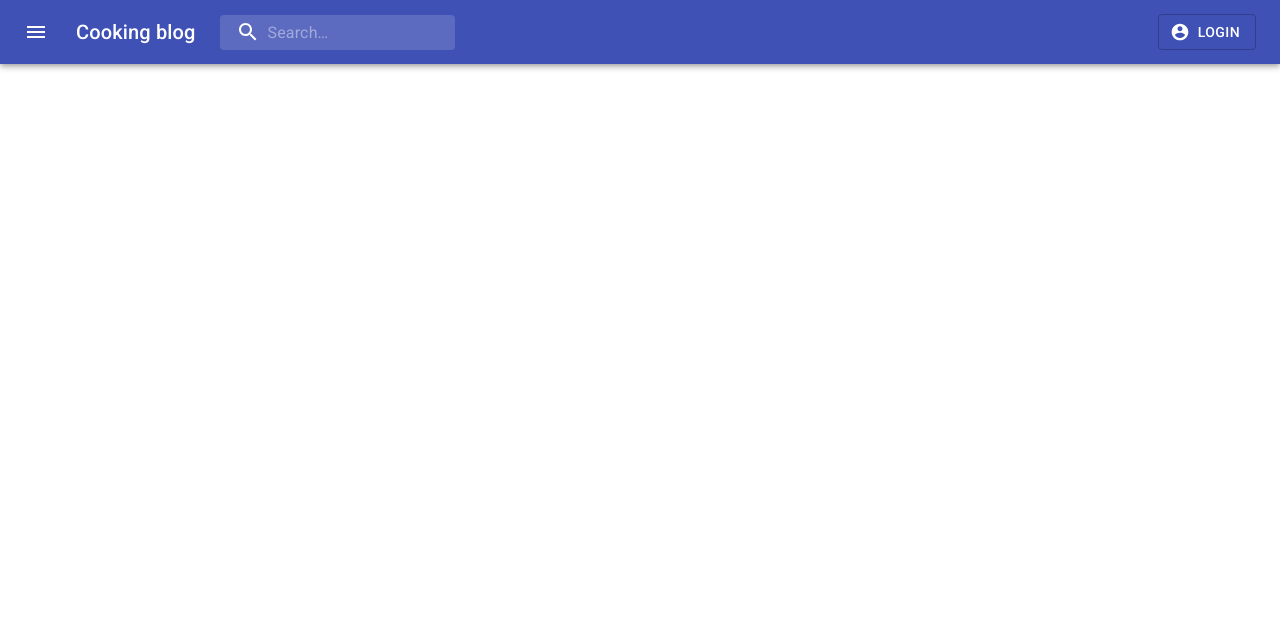
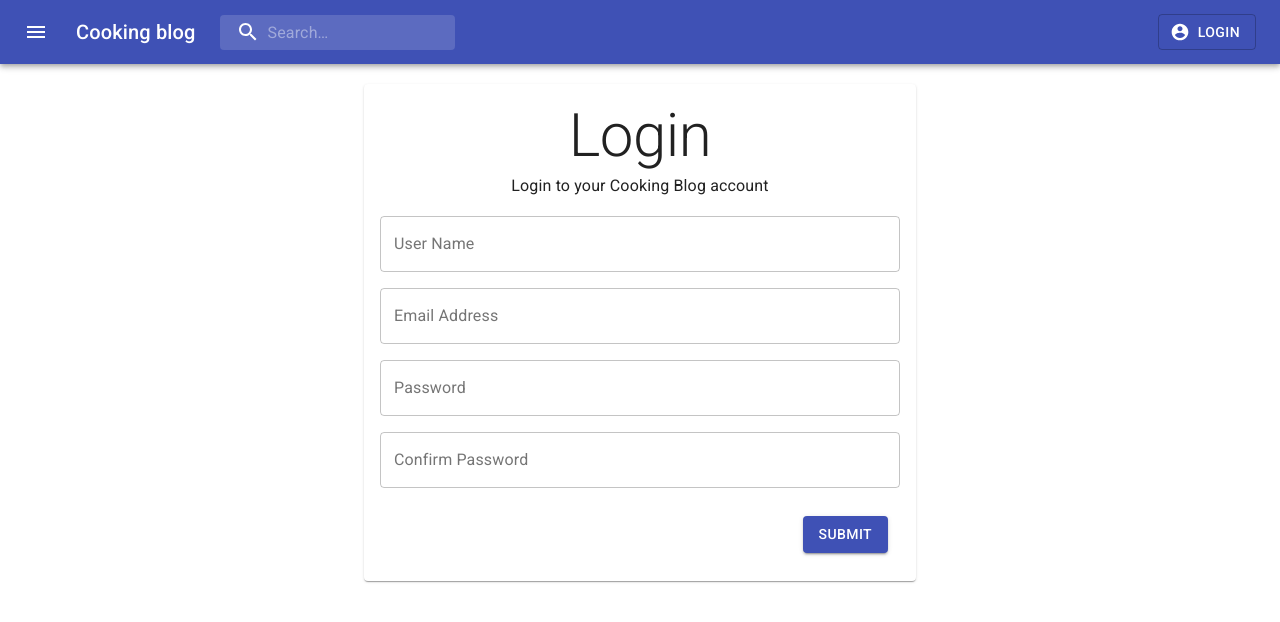
Before and after one commit to NguyenVuNhan/cooking-blog-v1, a React (Create React App) app in the folder client/: page /register in a window 1280 px wide. Shown: the top 622 px of the page. Built offline with nearby package versions, Linux system fonts and the light colour scheme.

Commit message:
Add Register

```diff
--- a/client/src/App.js
+++ b/client/src/App.js
@@ -8,6 +8,8 @@ import Container from "@material-ui/core/Container";
 import Navbar from "./components/layout/Navbar";
 import Landing from "./components/layout/Landing";
 import Login from "./components/auth/Login";
+import Register from "./components/auth/Register";
+
 function App() {
 	return (
 		<Router>
@@ -16,7 +18,8 @@ function App() {
 				<Route exact path="/" component={Landing} />
 				<Container maxWidth="sm">
 					<Route exact path="/login" component={Login} />
-				</Container>{" "}
+					<Route exact path="/register" component={Register} />
+				</Container>
 			</ThemeProvider>
 		</Router>
 	);
--- a/client/src/actions/authActions.js
+++ b/client/src/actions/authActions.js
@@ -1,19 +1,31 @@
 import axios from "axios";
-import { LOGIN_REQUEST, LOGOUT_REQUEST, SET_CURRENT_USER } from "./types";
+import {
+	LOGIN_REQUEST,
+	REGISTER_REQUEST,
+	LOGOUT_REQUEST,
+	SET_CURRENT_USER
+} from "./types";
 
-export const loginUser = newUser => axios.post("/api/users/login", newUser);
+export const loginUser = user => axios.post("/api/users/login", user);
+export const registerUser = user => axios.post("/api/users/register", user);
 
-export const loginRequest = newUser => ({
+export const loginRequest = user => ({
 	type: LOGIN_REQUEST,
-	newUser
+	user
+});
+
+export const registerRequest = (user, history) => ({
+	type: REGISTER_REQUEST,
+	user,
+	history
+});
+
+export const logoutRequest = history => ({
+	type: LOGOUT_REQUEST,
+	history
 });
 
 export const setCurrentUser = user => ({
 	type: SET_CURRENT_USER,
 	payload: user
 });
-
-export const logoutRequest = history => ({
-	type: LOGOUT_REQUEST,
-	history
-});
--- a/client/src/actions/types.js
+++ b/client/src/actions/types.js
@@ -1,5 +1,6 @@
 // Auth
 export const LOGIN_REQUEST = "LOGIN_REQUEST";
+export const REGISTER_REQUEST = "REGISTER_REQUEST";
 export const LOGOUT_REQUEST = "LOGOUT_REQUEST";
 export const SET_CURRENT_USER = "SET_CURRENT_USER";
 
--- a/client/src/components/auth/Login/index.js
+++ b/client/src/components/auth/Login/index.js
@@ -1,7 +1,7 @@
 import React from "react";
 import { useSelector, useDispatch } from "react-redux";
 import { useForm } from "react-hook-form";
-import { Redirect } from "react-router-dom";
+import { Redirect, useHistory } from "react-router-dom";
 import TextField from "@material-ui/core/TextField";
 import Typography from "@material-ui/core/Typography";
 import Paper from "@material-ui/core/Paper";
@@ -12,10 +12,11 @@ import isEmpty from "../../../utils/isEmpty";
 import { loginRequest } from "../../../actions/authActions";
 
 const Login = () => {
+	const dispatch = useDispatch();
+	const history = useHistory();
 	const { handleSubmit, register } = useForm();
 	const errors = useSelector(state => state.errors);
 	const isAuthenticated = useSelector(state => state.auth.isAuthenticated);
-	const dispatch = useDispatch();
 
 	if (isAuthenticated) {
 		return <Redirect to="/" />;
@@ -27,7 +28,7 @@ const Login = () => {
 
 	return (
 		<form noValidate onSubmit={handleSubmit(onSubmit)}>
-			<Paper style={{ padding: 16, marginTop: 20 }}>
+			<Paper elevation={24} style={{ padding: 16, marginTop: 80 }}>
 				<Grid container alignItems="flex-start" spacing={2}>
 					<Grid item xs={12}>
 						<Typography variant="h2" align="center" noWrap>
@@ -65,7 +66,19 @@ const Login = () => {
 							}
 						/>
 					</Grid>
-					<Grid item style={{ marginTop: 16 }}>
+					<Grid
+						container
+						direction="row"
+						justify="space-between"
+						alignItems="center"
+						style={{ padding: 20 }}
+					>
+						<Button
+							color="primary"
+							onClick={() => history.push("/register")}
+						>
+							Create Account
+						</Button>
 						<Button
 							variant="contained"
 							color="primary"
--- a/client/src/components/auth/Register/index.js
+++ b/client/src/components/auth/Register/index.js
@@ -1,7 +1,7 @@
 import React from "react";
 import { useSelector, useDispatch } from "react-redux";
+import { Redirect, useHistory } from "react-router-dom";
 import { useForm } from "react-hook-form";
-import { Redirect } from "react-router-dom";
 import TextField from "@material-ui/core/TextField";
 import Typography from "@material-ui/core/Typography";
 import Paper from "@material-ui/core/Paper";
@@ -9,20 +9,21 @@ import Grid from "@material-ui/core/Grid";
 import Button from "@material-ui/core/Button";
 
 import isEmpty from "../../../utils/isEmpty";
-import { loginRequest } from "../../../actions/authActions";
+import { registerRequest } from "../../../actions/authActions";
 
 const Login = () => {
+	const history = useHistory();
+	const dispatch = useDispatch();
 	const { handleSubmit, register } = useForm();
 	const errors = useSelector(state => state.errors);
 	const isAuthenticated = useSelector(state => state.auth.isAuthenticated);
-	const dispatch = useDispatch();
 
 	if (isAuthenticated) {
 		return <Redirect to="/" />;
 	}
 
 	const onSubmit = data => {
-		dispatch(loginRequest(data));
+		dispatch(registerRequest(data, history));
 	};
 
 	return (
@@ -41,8 +42,21 @@ const Login = () => {
 						<TextField
 							fullWidth
 							inputRef={register}
+							name="name"
+							label="User Name"
+							variant="outlined"
+							error={!isEmpty(errors.name)}
+							helperText={
+								!isEmpty(errors.name) ? errors.name : ""
+							}
+						/>
+					</Grid>
+					<Grid item xs={12}>
+						<TextField
+							fullWidth
+							inputRef={register}
 							name="email"
-							placeholder="Email Address"
+							label="Email Address"
 							type="email"
 							variant="outlined"
 							error={!isEmpty(errors.email)}
@@ -56,7 +70,7 @@ const Login = () => {
 							fullWidth
 							inputRef={register}
 							name="password"
-							placeholder="Password"
+							label="Password"
 							variant="outlined"
 							error={!isEmpty(errors.password)}
 							type="password"
@@ -65,7 +79,29 @@ const Login = () => {
 							}
 						/>
 					</Grid>
-					<Grid item style={{ marginTop: 16 }}>
+					<Grid item xs={12}>
+						<TextField
+							fullWidth
+							inputRef={register}
+							name="password2"
+							label="Confirm Password"
+							variant="outlined"
+							error={!isEmpty(errors.password2)}
+							type="password"
+							helperText={
+								!isEmpty(errors.password2)
+									? errors.password2
+									: ""
+							}
+						/>
+					</Grid>
+					<Grid
+						container
+						direction="row"
+						justify="flex-end"
+						alignItems="center"
+						style={{ padding: 20 }}
+					>
 						<Button
 							variant="contained"
 							color="primary"
--- a/client/src/components/layout/Navbar/index.js
+++ b/client/src/components/layout/Navbar/index.js
@@ -115,7 +115,7 @@ const Navbar = () => {
 						className={classes.title}
 						variant="h6"
 						noWrap
-						onClick={toLanding}
+						onClick={() => history.push("/")}
 					>
 						Cooking blog
 					</Typography>
--- a/client/src/index.js
+++ b/client/src/index.js
@@ -12,6 +12,7 @@ import rootReducer from "./reducers";
 import rootSaga from "./sagas";
 import { setCurrentUser, logoutRequest } from "./actions/authActions";
 import setAuthToken from "./utils/setAuthToken";
+import clearAuthToken from "./utils/clearAuthToken";
 
 const initialState = {};
 const sagaMiddleware = createSagaMiddleware();
@@ -35,9 +36,7 @@ if (localStorage.jwtToken) {
 
 	const currentTime = Date.now() / 1000;
 	if (currentTime > decoded.exp) {
-		store.dispatch(logoutRequest());
-
-		window.location.href = "/login";
+		clearAuthToken();
 	}
 }
 
--- a/client/src/sagas/authSaga.js
+++ b/client/src/sagas/authSaga.js
@@ -1,16 +1,25 @@
 import jwt_decode from "jwt-decode";
 import { take, call, put } from "redux-saga/effects";
 
-import { LOGIN_REQUEST, LOGOUT_REQUEST } from "../actions/types";
+import {
+	LOGIN_REQUEST,
+	REGISTER_REQUEST,
+	LOGOUT_REQUEST
+} from "../actions/types";
 import setAuthToken from "../utils/setAuthToken";
-import { loginUser, setCurrentUser } from "../actions/authActions";
+import clearAuthToken from "../utils/clearAuthToken";
 import { setErrors } from "../actions/errorActions";
+import {
+	loginUser,
+	registerUser,
+	setCurrentUser
+} from "../actions/authActions";
 
 export function* loginFlow() {
 	while (true) {
-		const { newUser } = yield take(LOGIN_REQUEST);
+		const { user } = yield take(LOGIN_REQUEST);
 		try {
-			const res = yield call(loginUser, newUser);
+			const res = yield call(loginUser, user);
 			if (res.data) {
 				const { token } = res.data;
 				localStorage.setItem("jwtToken", token);
@@ -18,6 +27,7 @@ export function* loginFlow() {
 				const decoded = jwt_decode(token);
 
 				yield put(setCurrentUser(decoded));
+				yield put(setErrors({}));
 			}
 		} catch (err) {
 			yield put(setErrors(err.response.data));
@@ -25,11 +35,23 @@ export function* loginFlow() {
 	}
 }
 
+export function* registerFlow() {
+	while (true) {
+		const { user, history } = yield take(REGISTER_REQUEST);
+		try {
+			yield call(registerUser, user);
+
+			yield history.push("/login");
+			yield put(setErrors({}));
+		} catch (err) {
+			yield put(setErrors(err.response.data));
+		}
+	}
+}
 export function* logoutFlow() {
 	while (true) {
 		const { history } = yield take(LOGOUT_REQUEST);
-		localStorage.removeItem("jwtToken");
-		setAuthToken(false);
+		clearAuthToken();
 		yield put(setCurrentUser({}));
 
 		yield history.push("/");
--- a/client/src/sagas/index.js
+++ b/client/src/sagas/index.js
@@ -1,6 +1,6 @@
 import { all } from "redux-saga/effects";
-import { loginFlow, logoutFlow } from "./authSaga";
+import { loginFlow, registerFlow, logoutFlow } from "./authSaga";
 
 export default function* rootSaga() {
-	yield all([loginFlow(), logoutFlow()]);
+	yield all([loginFlow(), registerFlow(), logoutFlow()]);
 }
--- /dev/null
+++ b/client/src/utils/clearAuthToken.js
@@ -0,0 +1,9 @@
+import axios from "axios";
+import setAuthToken from "./setAuthToken";
+
+const clearAuthToken = token => {
+	localStorage.removeItem("jwtToken");
+	setAuthToken(false);
+};
+
+export default clearAuthToken;
```
Also changed, not shown: 1 other file (tests, documents, lock files or other folders).
